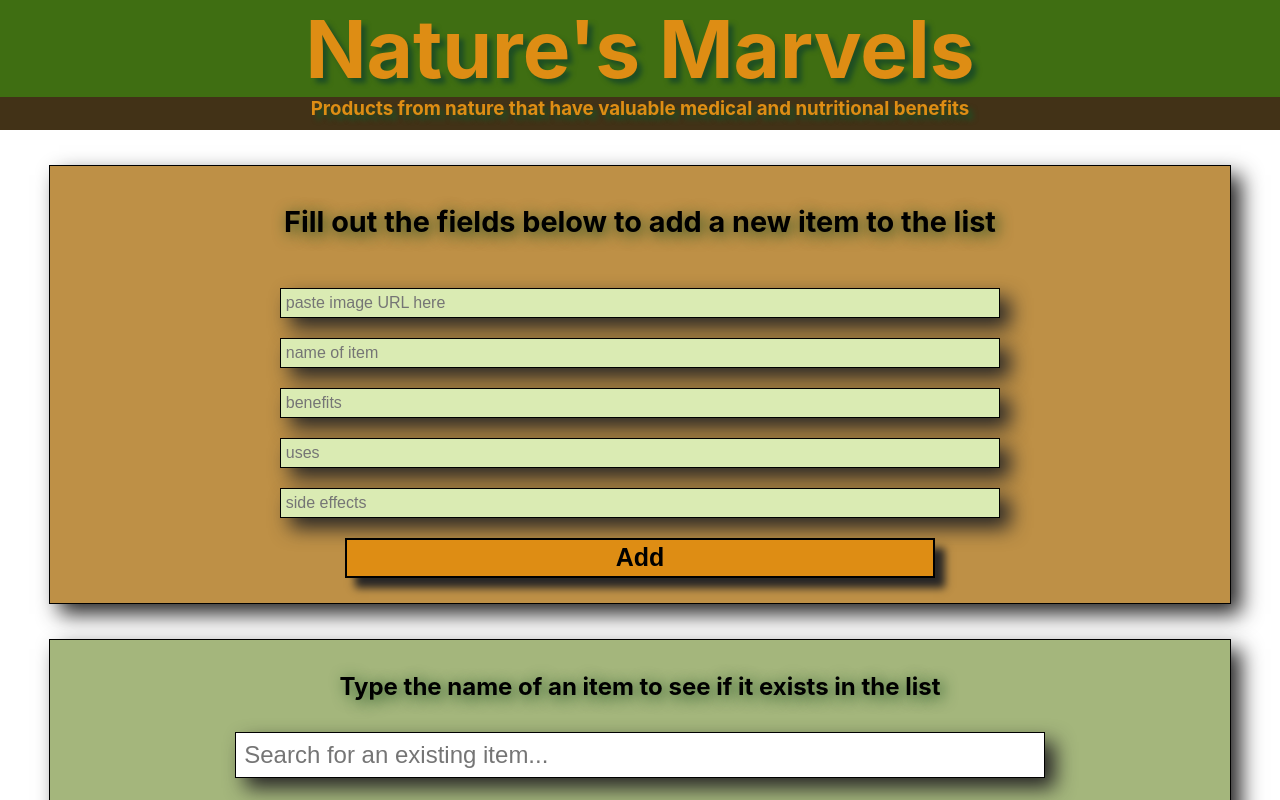
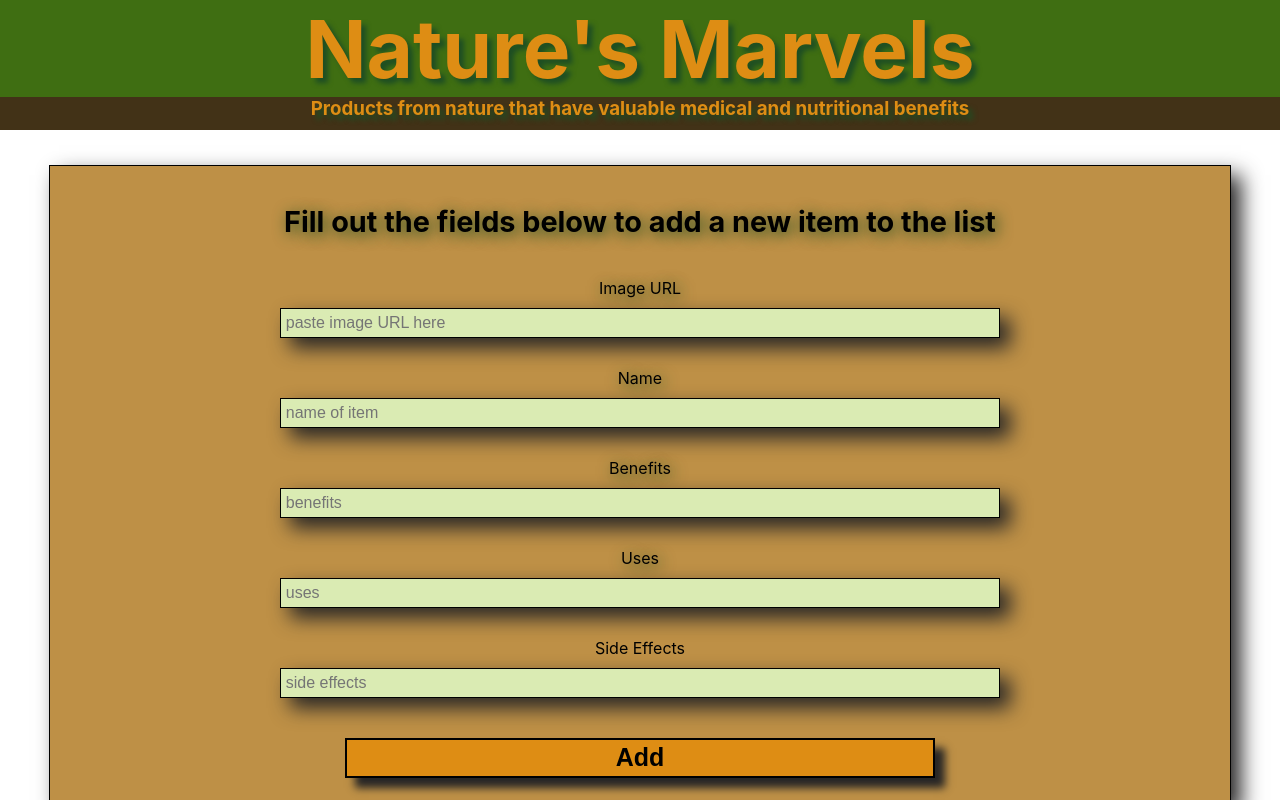
Before and after one commit to Jantzen-E/healthy-react-app, a React (Create React App) app: page / in a window 1280 px wide. Shown: the top 800 px of the page. Built offline with nearby package versions, Linux system fonts and the light colour scheme; no server answers.

Commit message:
added labels to addItemForm

```diff
--- a/src/components/AddItemForm.css
+++ b/src/components/AddItemForm.css
@@ -35,6 +35,7 @@ h4.add {
 
 .inputFields {
     margin: 10px;
+    margin-bottom: 30px;
     font-size: 16px;
     width: 60%;
     background-color:rgb(218, 235, 179);
@@ -58,3 +59,7 @@ h4.add {
     margin-right: 2%;
     margin-left: 2%;
 }
+
+.inputFieldLabels {
+    text-shadow: 3px 3px 15px rgb(27, 77, 32);
+}
--- a/src/components/AddItemForm.js
+++ b/src/components/AddItemForm.js
@@ -70,6 +70,7 @@ class AddItemForm extends React.Component {
       <div className="addFormBackground">
         <h4 className="add">Fill out the fields below to add a new item to the list</h4>
         <form onSubmit={this.handleSubmit} className="addForm">
+          <label className="inputFieldLabels">Image URL</label>
           <input
             type="text"
             required
@@ -78,6 +79,7 @@ class AddItemForm extends React.Component {
             placeholder="paste image URL here"
             className="inputFields"
           />
+          <label className="inputFieldLabels">Name</label>
           <input
             type="text"
             required
@@ -86,6 +88,7 @@ class AddItemForm extends React.Component {
             placeholder="name of item"
             className="inputFields"
           />
+          <label className="inputFieldLabels">Benefits</label>
           <input
             type="text"
             required
@@ -94,6 +97,7 @@ class AddItemForm extends React.Component {
             placeholder="benefits"
             className="inputFields"
           />
+          <label className="inputFieldLabels">Uses</label>
           <input
             type="text"
             required
@@ -102,6 +106,7 @@ class AddItemForm extends React.Component {
             placeholder="uses"
             className="inputFields"
           />
+          <label className="addItemFormLabels">Side Effects</label>
           <input
             type="text"
             required
```
